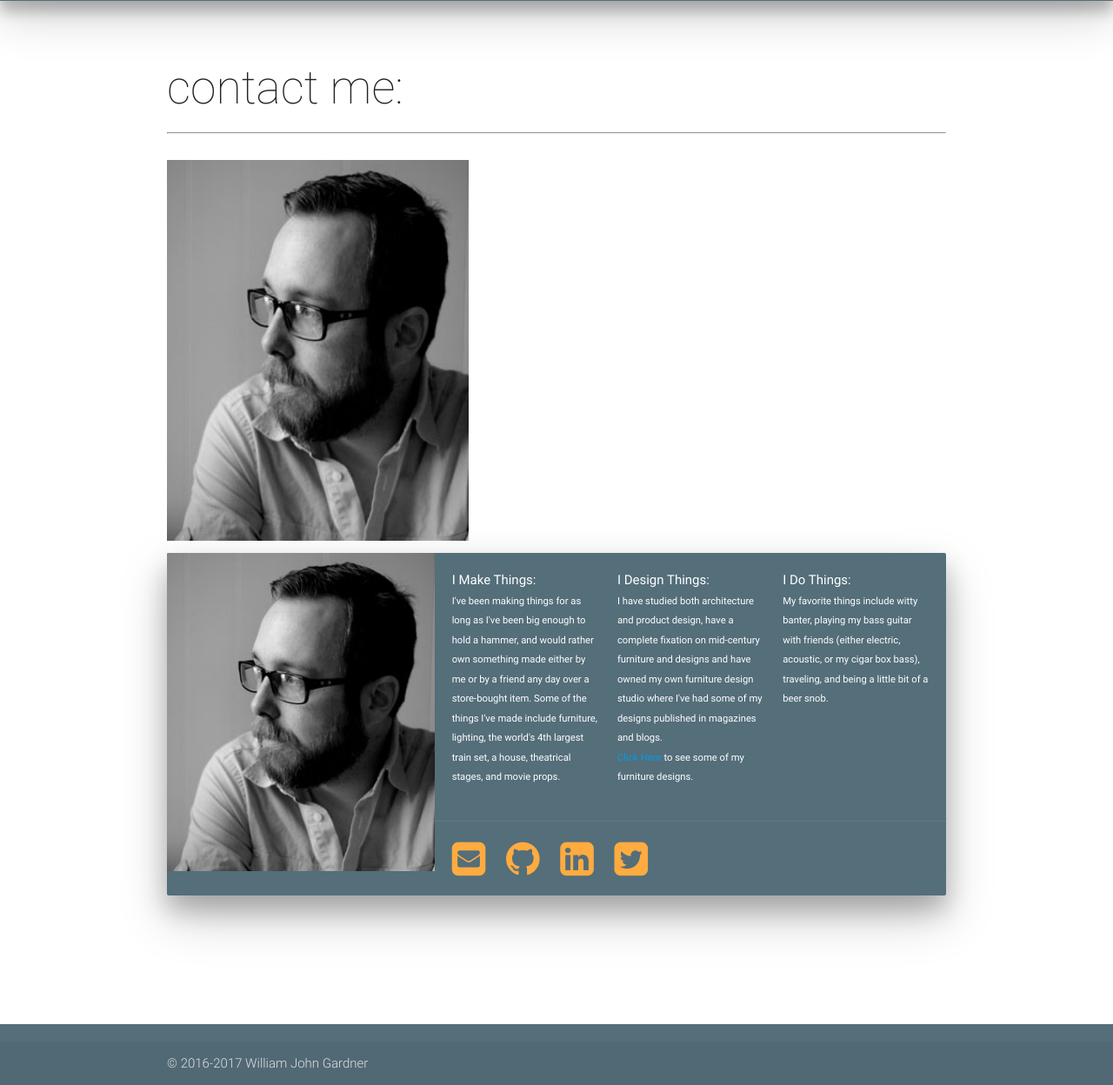
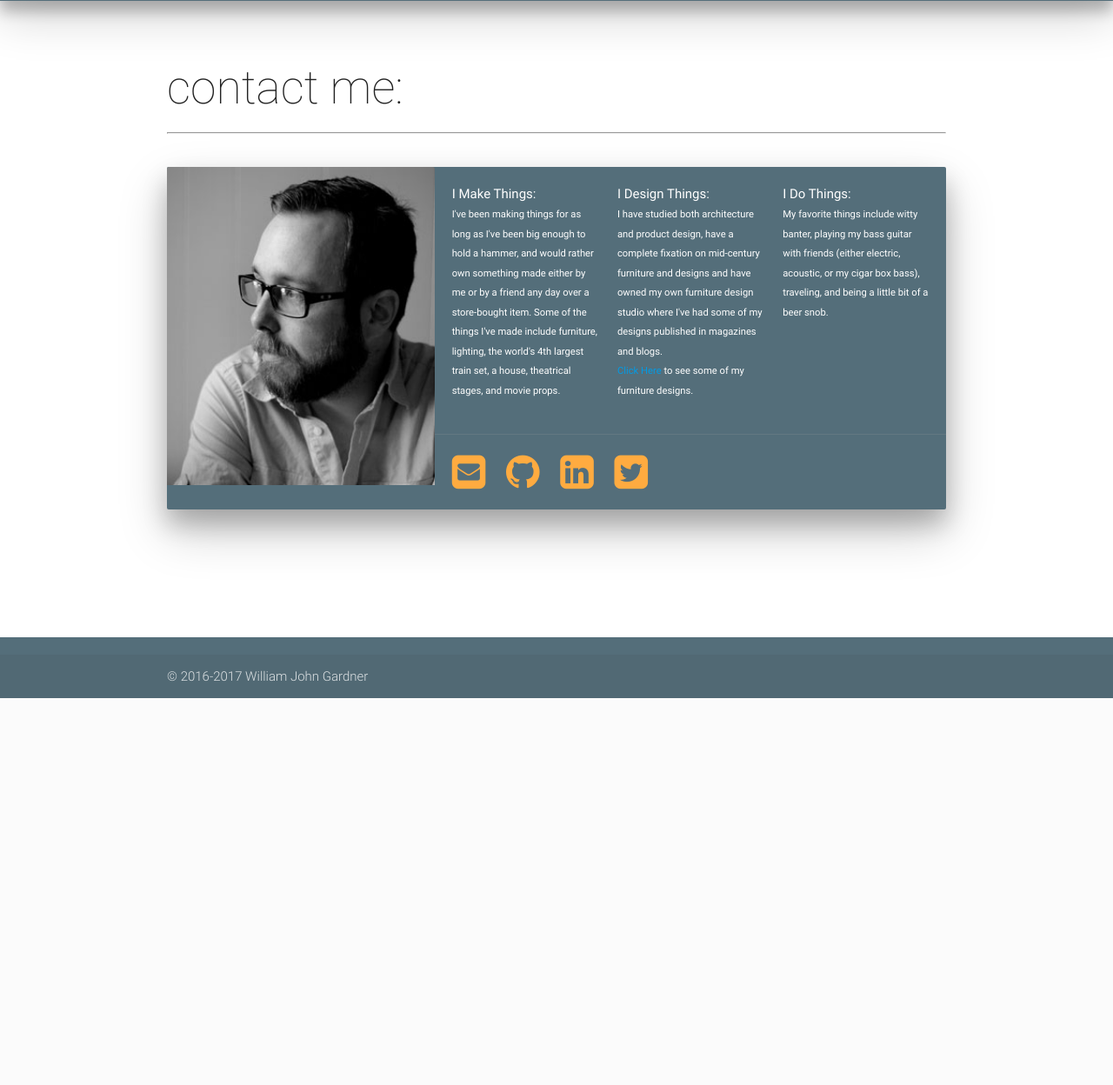
Before and after one commit to williamjohngardner/williamjgardner, a Django app: page / in a window 1280 px wide; the page is wider, and only the part inside the window is pictured. Shown: the part 4096-5344 px from the top of that part at 87% size. After the commit the page ends 4899 px from the top of that part, so only its background shows below. Run offline with Django 3.2, Linux system fonts and the light colour scheme; some libraries are stand-ins or nearby versions.

Commit message:
resolving bad image CSS

```diff
--- a/app/static/app/css/main.css
+++ b/app/static/app/css/main.css
@@ -25,19 +25,24 @@ h2 {
     height: 450px;
 }
 
+.card-image-mobile img {
+  width: 337px;
+
+}
+
 @media screen and (max-width: 960px) {
 
 }
 
 @media screen and (min-width: 700px) {
   .card-image-mobile {
-    /*display: none;*/
+    display: none;
   }
 }
 
 @media screen and (max-width: 700px) {
-  .card-image {
-    /*display: none;*/
+  #headshot-dsktop {
+    display: none;
   }
 
 
--- a/templates/index.html
+++ b/templates/index.html
@@ -692,7 +692,7 @@
       <img src="{% static 'app/images/headshot.jpg' %}" width="347px" height="438px" alt="Bill Gardner Headshot" />
     </div>
     <div class="card horizontal blue-grey darken-1 z-depth-4">
-      <div class="card-image">
+      <div class="card-image" id="headshot-dsktop">
         <img src="{% static 'app/images/headshot.jpg' %}" width="290px" height="366px" alt="Bill Gardner Headshot" />
       </div>
       <div class="card-stacked">
```
